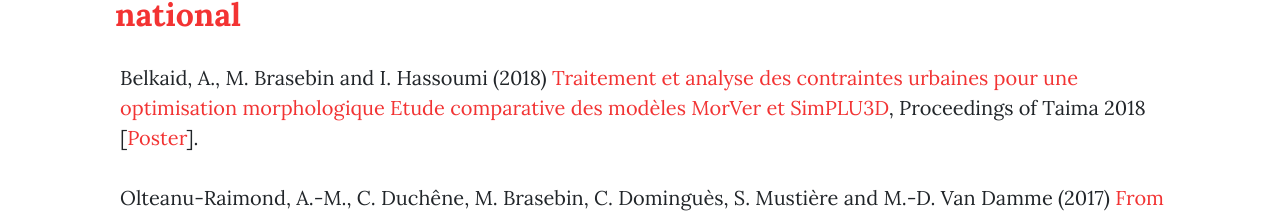
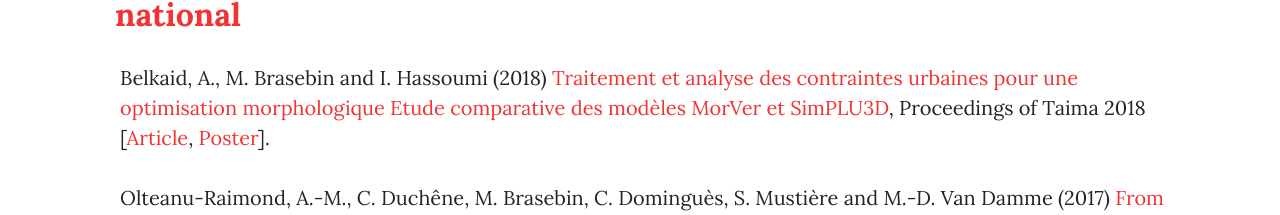
Before and after one commit to mbrasebin/MBrasebin.github.io, a website: page publications.html in a window 1280 px wide. Shown: the part 6518-6733 px from the top of the page. Drawn offline with nearby package versions, Linux system fonts and the light colour scheme.

Commit message:
Adding TAIMA2018 article

```diff
--- a/publications.html
+++ b/publications.html
@@ -295,7 +295,7 @@
       <div>
         <ul>
           <li class="list-inline-item horizontal_space">Belkaid, A., M. Brasebin and I. Hassoumi (2018) <span class="textcolorred">  Traitement et analyse des contraintes urbaines pour une optimisation morphologique Etude comparative des modèles MorVer et SimPLU3D</span>, Proceedings
-            of Taima 2018 [<a href="./presentations/2018_TAIMA.jpg">Poster</a>].
+            of Taima 2018 [<a href="./publications/2018_TAIMA.jpg">Article</a>, <a href="./presentations/2018_TAIMA.jpg">Poster</a>].
           </li>
           <li class="list-inline-item horizontal_space">Olteanu-Raimond, A.-M., C. Duchêne, M. Brasebin, C. Dominguès, S. Mustière and M.-D. Van Damme (2017) <span class="textcolorred">  From Relative to Absolute Location for Locating Victims in Mountain Area - A Preliminary Study</span>, Proceedings
             of the 28th International Cartographic Conference (ICC'17).
```
Also changed, not shown: 1 other file.
